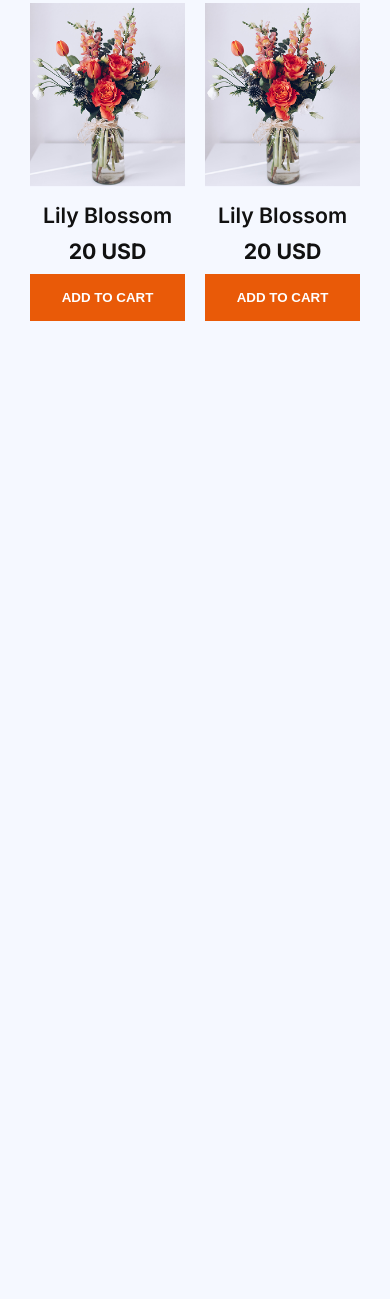
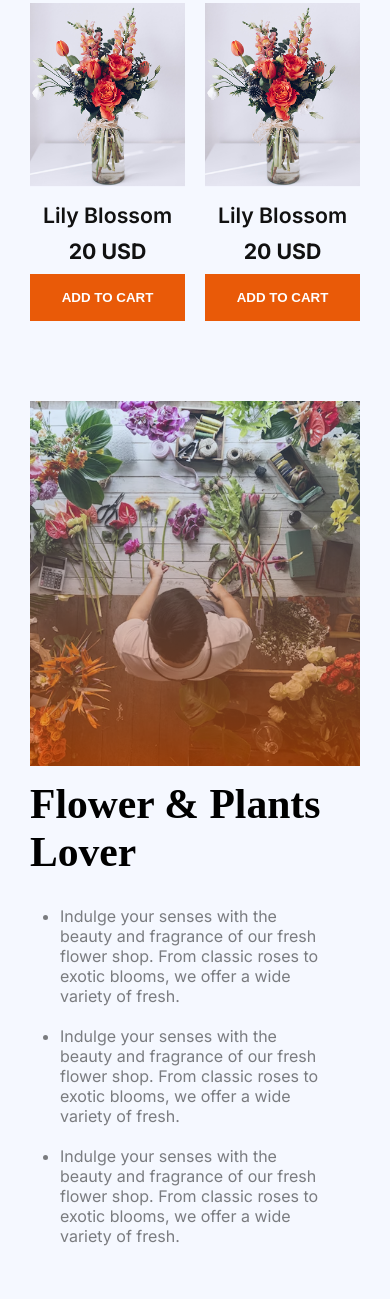
Before and after one commit to Khandaker-Sojol/Faugei_Flowers, a plain HTML site: page index.html in a window 390 px wide. Shown: the part 1887-3186 px from the top of the page. Before the commit the page ends 2288 px from the top, so only its background shows below. Drawn offline with Linux system fonts and the light colour scheme.

Commit message:
Flower Lover Section Done

```diff
--- a/Styles/style.css
+++ b/Styles/style.css
@@ -122,6 +122,41 @@ header nav {
   margin-bottom: 10px;
 }
 
+/* Flower Lover Styles */
+.flower-lover {
+  display: flex;
+  gap: 100px;
+  justify-content: space-between;
+  align-items: center;
+  position: relative;
+  margin: 200px auto;
+}
+.flower-lover-text {
+}
+.flower-lover-text h1 {
+  color: rgb(0, 0, 0);
+  font-family: " Noto Serif, serif";
+  font-size: 3.2rem;
+  font-weight: 700;
+}
+.flower-lover-text ul {
+  padding: 30px;
+}
+.flower-lover-text ul li {
+  color: rgba(0, 0, 0, 0.5);
+  font-size: 1.33rem;
+  margin-bottom: 20px;
+}
+
+.badge {
+  position: absolute;
+  top: -140px;
+  right: -280px;
+}
+.badge img {
+  width: 30%;
+}
+
 /* RESPONSIVE CSS FOR MOBILE */
 @media screen and (max-width: 576px) {
   /* Header Styles Start */
@@ -177,4 +212,33 @@ header nav {
   .plants-card img {
     width: 100%;
   }
+  /* Flower Lover Styles */
+  .flower-lover {
+    flex-direction: column;
+    gap: 10px;
+    margin: 30px;
+  }
+  .flower-lover figure {
+    width: 100%;
+  }
+  .flower-lover figure img {
+    width: 100%;
+  }
+  .flower-lover-text {
+    width: 100%;
+  }
+  .flower-lover-text h1 {
+    font-size: 2.6rem;
+  }
+
+  .flower-lover-text ul li {
+    font-size: 1rem;
+    margin-bottom: 20px;
+  }
+
+  .badge {
+    position: fixed;
+    width: 10%;
+    visibility: hidden;
+  }
 }
--- a/index.html
+++ b/index.html
@@ -114,6 +114,34 @@
 
             </div>
         </section>
+        <!-- Flower Lover Section -->
+        <section class="flower-lover container">
+            <figure>
+                <img src="./images/flower-store.png" alt="">
+            </figure>
+            <div class="flower-lover-text">
+                <h1>Flower & Plants <br> Lover</h1>
+                <ul>
+                    <li>
+                        Indulge your senses with the beauty and fragrance of our fresh flower shop. From classic roses
+                        to exotic blooms, we offer a wide variety of fresh.
+                    </li>
+                    <li>
+                        Indulge your senses with the beauty and fragrance of our fresh flower shop. From classic roses
+                        to exotic blooms, we offer a wide variety of fresh.
+                    </li>
+                    <li>
+                        Indulge your senses with the beauty and fragrance of our fresh flower shop. From classic roses
+                        to exotic blooms, we offer a wide variety of fresh.
+                    </li>
+                </ul>
+            </div>
+            <div class="badge">
+                <figure>
+                    <img src="./images/trusted-badge.png" alt="">
+                </figure>
+            </div>
+        </section>
     </main>
     <footer>
 
```
